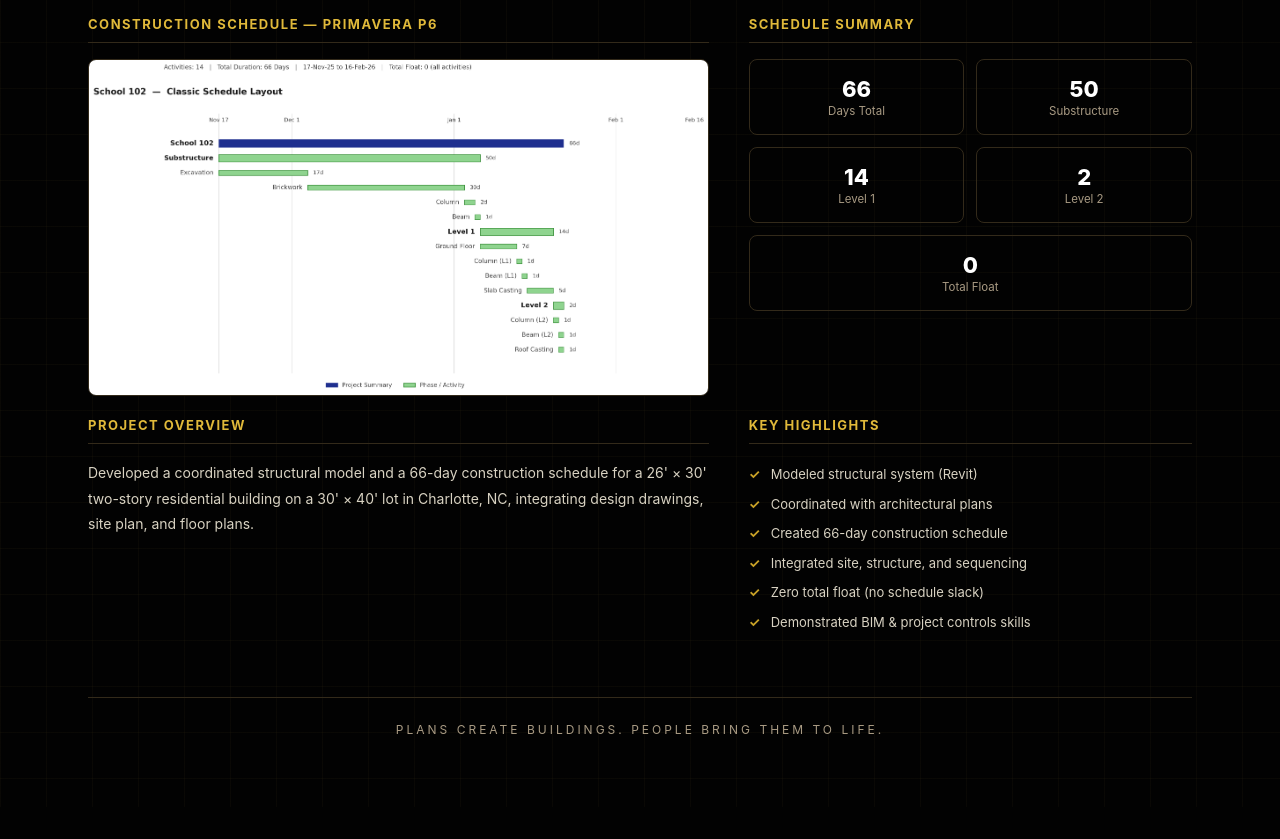
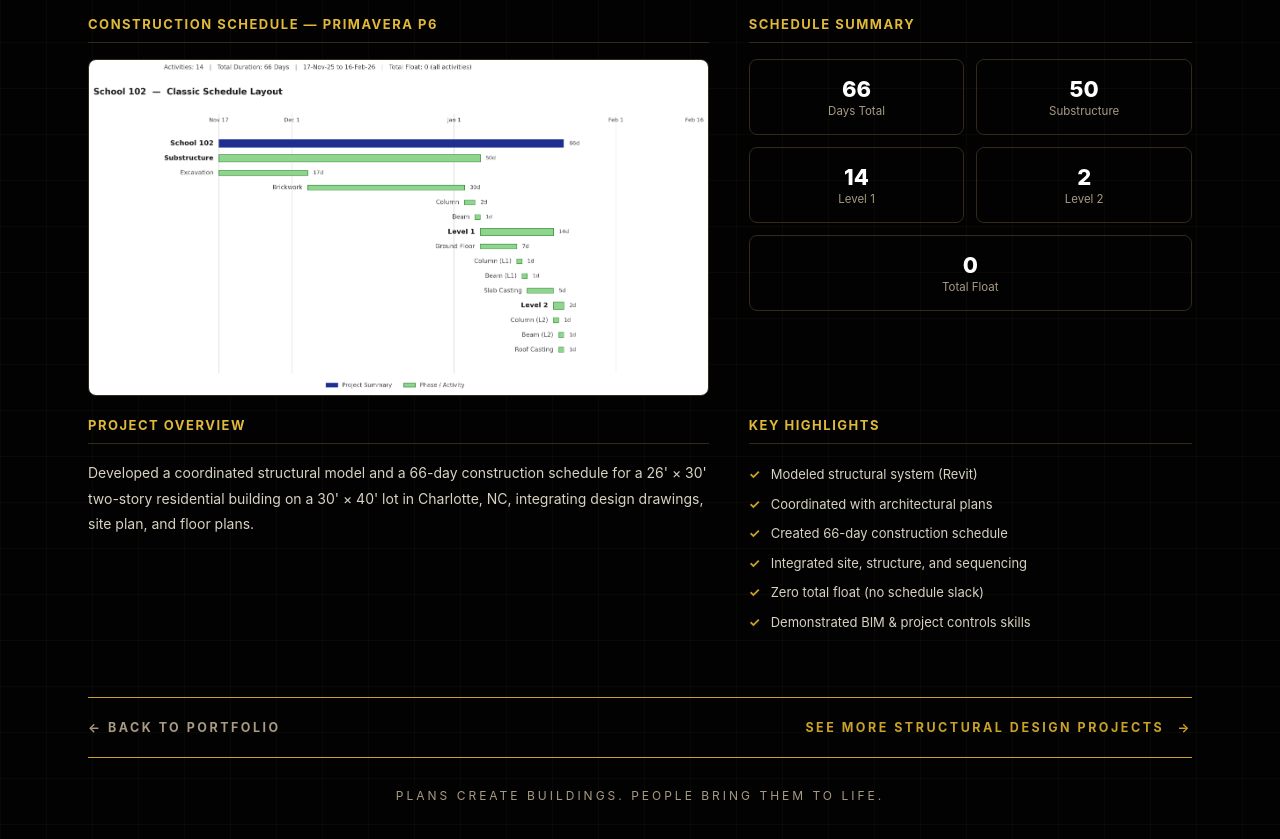
Before and after one commit to jamarihallman/JamariHallman7.github.io, a plain HTML site: page structural-design/residential-schedule-framing.html in a window 1280 px wide. Shown: the part 1798-2637 px from the top of the page. Before the commit the page ends 2605 px from the top, so only its background shows below. Drawn offline with Linux system fonts and the light colour scheme.

Commit message:
Update residential-schedule-framing.html

```diff
--- a/structural-design/residential-schedule-framing.html
+++ b/structural-design/residential-schedule-framing.html
@@ -119,10 +119,24 @@
   .check-list li{font-size:13px; color:var(--text-body); padding:5px 0 5px 22px; position:relative; line-height:1.5;}
   .check-list li::before{content:"✓"; position:absolute; left:0; top:5px; color:var(--gold); font-weight:700;}
 
+  /* See more bar */
+  .see-more{
+    display:flex; align-items:center; justify-content:space-between;
+    margin-top:60px; padding:22px 0;
+    border-top:1px solid var(--gold); border-bottom:1px solid var(--gold);
+  }
+  .see-more a{text-decoration:none; text-transform:uppercase; font-size:12.5px; letter-spacing:2.5px; font-weight:700; transition:color .2s;}
+  .see-more .back-link{color:var(--text-muted);}
+  .see-more .back-link:hover{color:var(--gold-bright);}
+  .see-more .more-link{color:var(--gold);}
+  .see-more .more-link span{display:inline-block; margin-left:8px; transition:transform .2s;}
+  .see-more .more-link:hover{color:var(--gold-bright);}
+  .see-more .more-link:hover span{transform:translateX(6px);}
+
   /* Footer */
   .footer-tag{
-    text-align:center; margin-top:60px; padding-top:24px;
-    border-top:1px solid var(--border);
+    text-align:center; margin-top:30px; padding-top:0;
+    border-top:none;
     font-size:12px; letter-spacing:3px; color:var(--text-muted); text-transform:uppercase;
   }
 </style>
@@ -259,6 +273,11 @@
     </div>
   </div>
 
+  <div class="see-more">
+    <a class="back-link" href="../portfolio.html">&larr; Back to Portfolio</a>
+    <a class="more-link" href="../structural-design.html">See more Structural Design projects <span>&rarr;</span></a>
+  </div>
+
   <div class="footer-tag">Plans Create Buildings. People Bring Them to Life.</div>
 
 </div>
```
